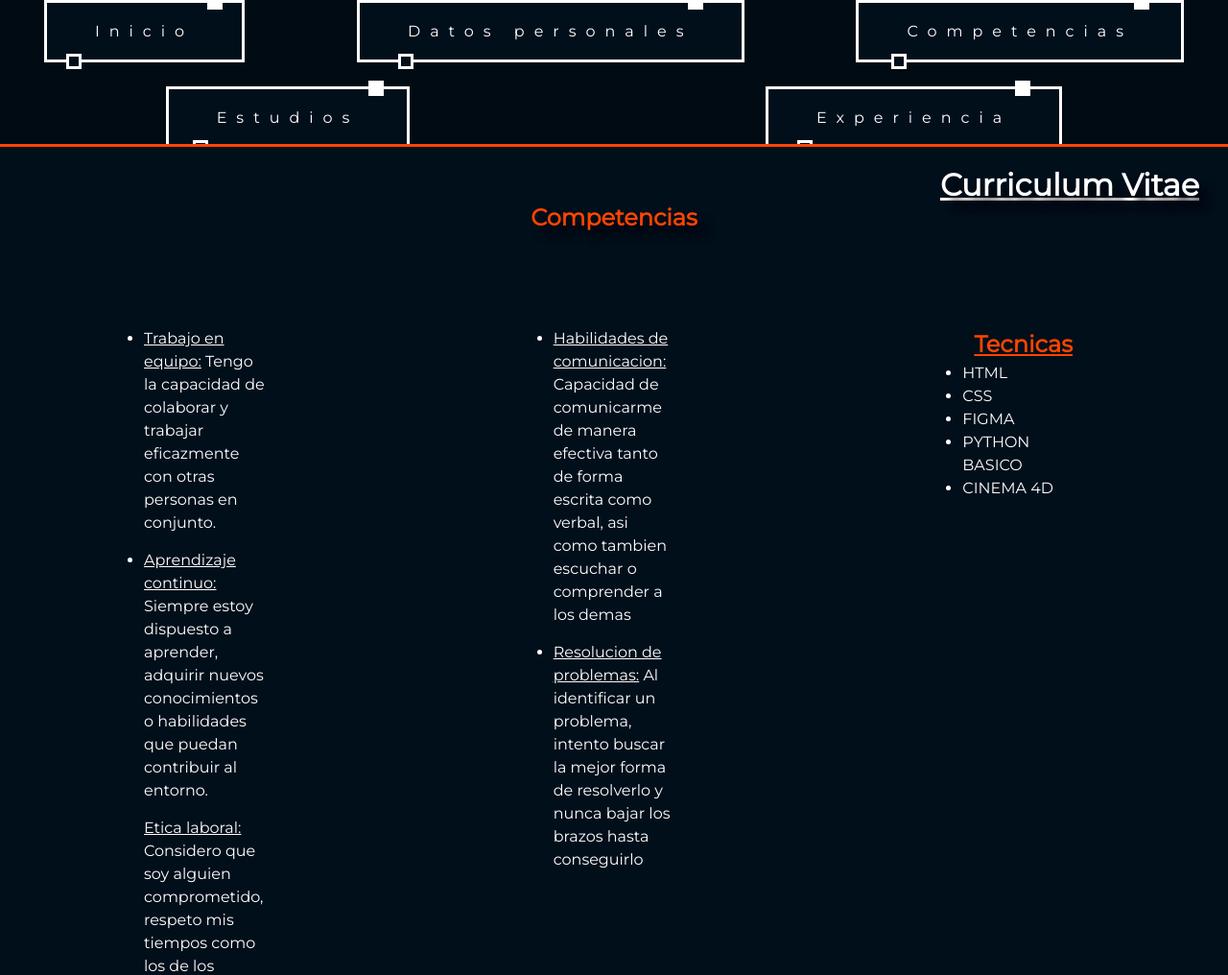
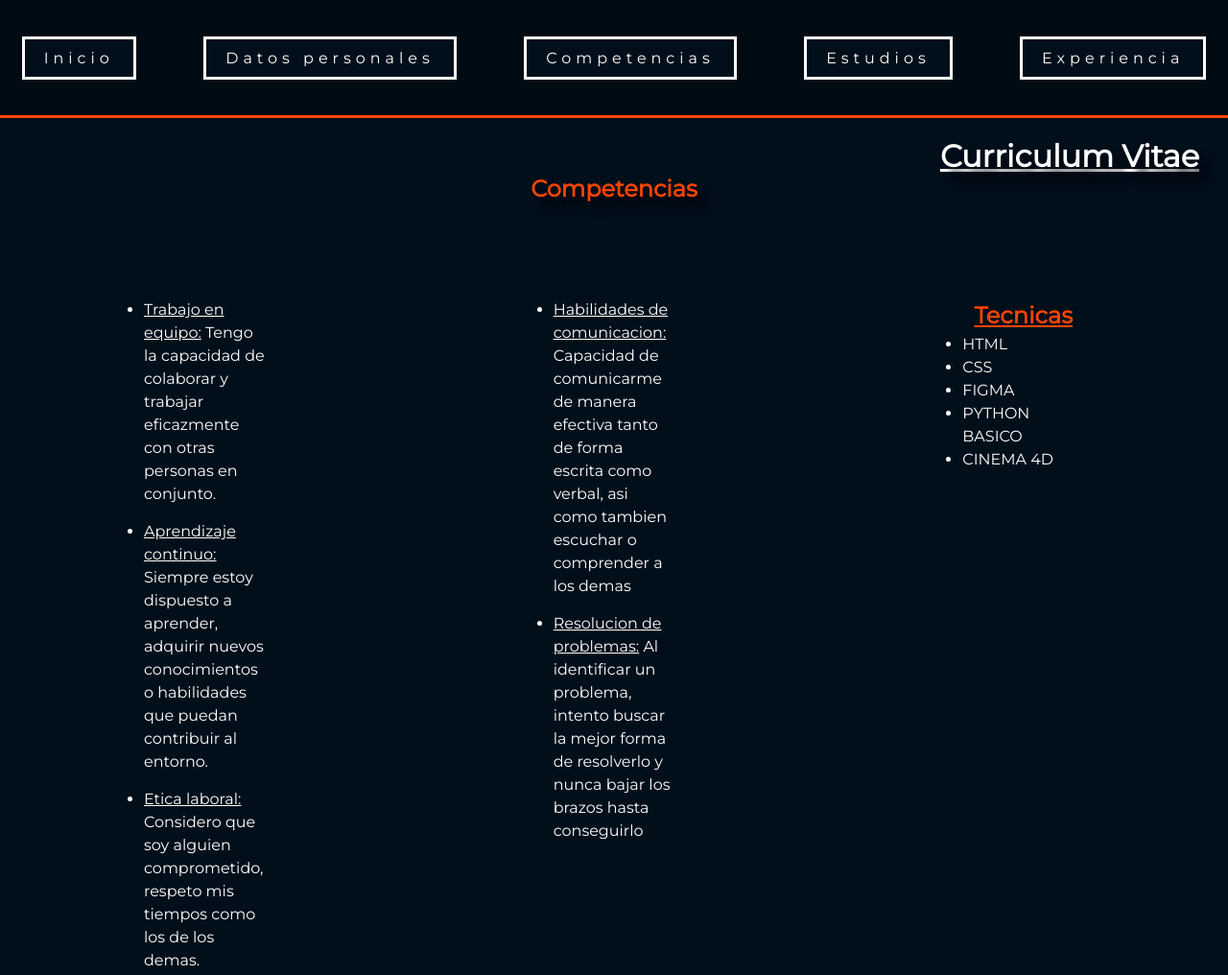
Before and after one commit to francilopez/proyectocv, a plain HTML site: page competencias.html in a window 1280 px wide. Shown: the top 1016 px of the page at 96% size. Drawn offline with Linux system fonts and the light colour scheme.

Commit message:
Add files via upload

```diff
--- a/competencias.html
+++ b/competencias.html
@@ -43,7 +43,7 @@
               <div class="espacio"></div>
              <li><span id="subr">Aprendizaje continuo:</span> Siempre estoy dispuesto a aprender, adquirir nuevos conocimientos o habilidades que puedan contribuir al entorno.</li>
               <div class="espacio"></div>
-             <li"><span id="subr">Etica laboral:</span> Considero que soy alguien comprometido, respeto mis tiempos como los de los demas.  </li>
+             <li><span id="subr">Etica laboral:</span> Considero que soy alguien comprometido, respeto mis tiempos como los de los demas.</li>
           </ul>
        </div>
        <div class="comp-">
--- a/estilo.css
+++ b/estilo.css
@@ -33,7 +33,7 @@
     flex-wrap: wrap;
     justify-content: space-around;
     align-items: center;
-    height: 150px;
+    height: 120px;
     overflow: hidden;
     border-bottom: 3px solid orangered;
 }
@@ -41,9 +41,9 @@
 
 .btn{
     position: relative;
-    padding: 20px 50px;
+    padding: 10px 20px;
     text-decoration: none;
-    letter-spacing: 10px;
+    letter-spacing: 5px;
     transition: all 0,6s ease;
     color: #fff;
 }
@@ -55,33 +55,6 @@
     background-color: #001a2b;
     box-shadow: 0 0 20px var(--color);
     border-color: var(--color);
-}
-.btn-2 span:nth-child(n){
-    position: absolute;
-    width: 10px;
-    height: 10px;
-    border: 3px solid;
-    transition: all 0.6s ease;
-}
-.btn-2 span:nth-child(1){
-    right: 10%;
-    top: -15%;
-    background-color: #fff;
-}
-.btn-2 span:nth-child(2){
-    left: 10%;
-    bottom: -10px;
-}
-.btn-2:hover span:nth-child(1){
-    right: 80%;
-    transform: rotate(90deg);
-    color: var(--color);
-    background-color:var(--color);
-}
-.btn-2:hover span:nth-child(2){
-    left: 80%;
-    transform: rotate(90deg);
-    color: var(--color);
 }
 .btn:active{
     color: orangered;
```
Also changed, not shown: index.html (+0 -10 lines).
